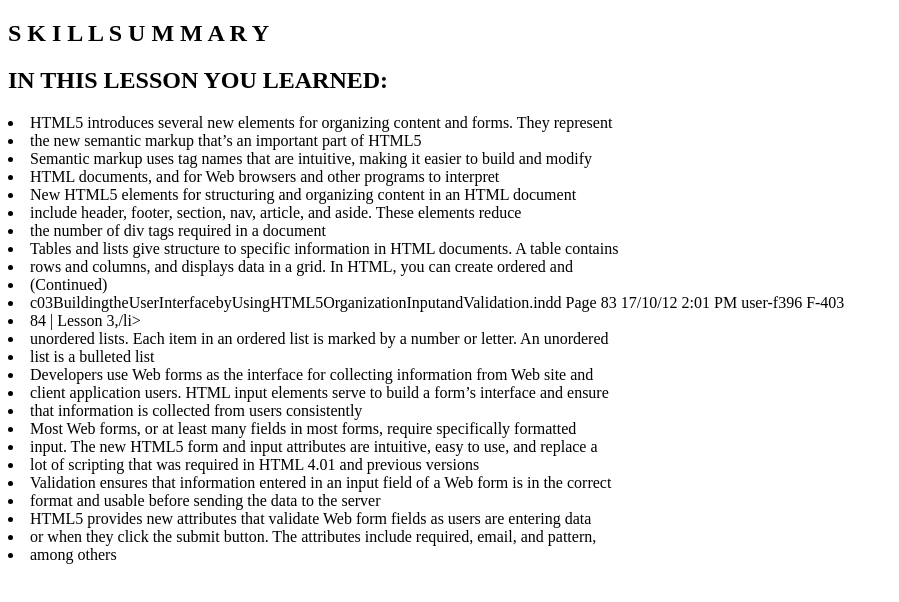
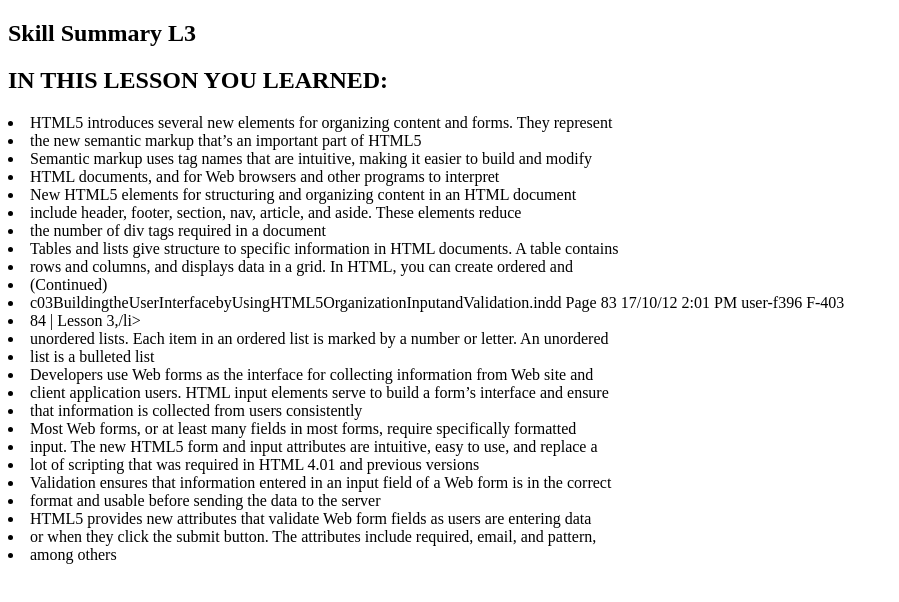
Before and after one commit to ApeironHTML5Group/quiz, a plain HTML site: page app/about-lesson/L3.html in a window 1280 px wide. Shown: the whole page, without its empty margins (0-899 px from the left). Drawn offline with Linux system fonts and the light colour scheme.

Commit message:
Promjenio naslov na h1 tagu.

```diff
--- a/app/about-lesson/L3.html
+++ b/app/about-lesson/L3.html
@@ -6,7 +6,7 @@
 </head>
 <body>
 <article>
-<h1>S K I L L S U M M A R Y</h1>
+<h1>Skill Summary L3</h1>
 <h2>IN THIS LESSON YOU LEARNED:</h2>
 <li> HTML5 introduces several new elements for organizing content and forms. They represent</li>
 <li>the new semantic markup that’s an important part of HTML5</li>
```
